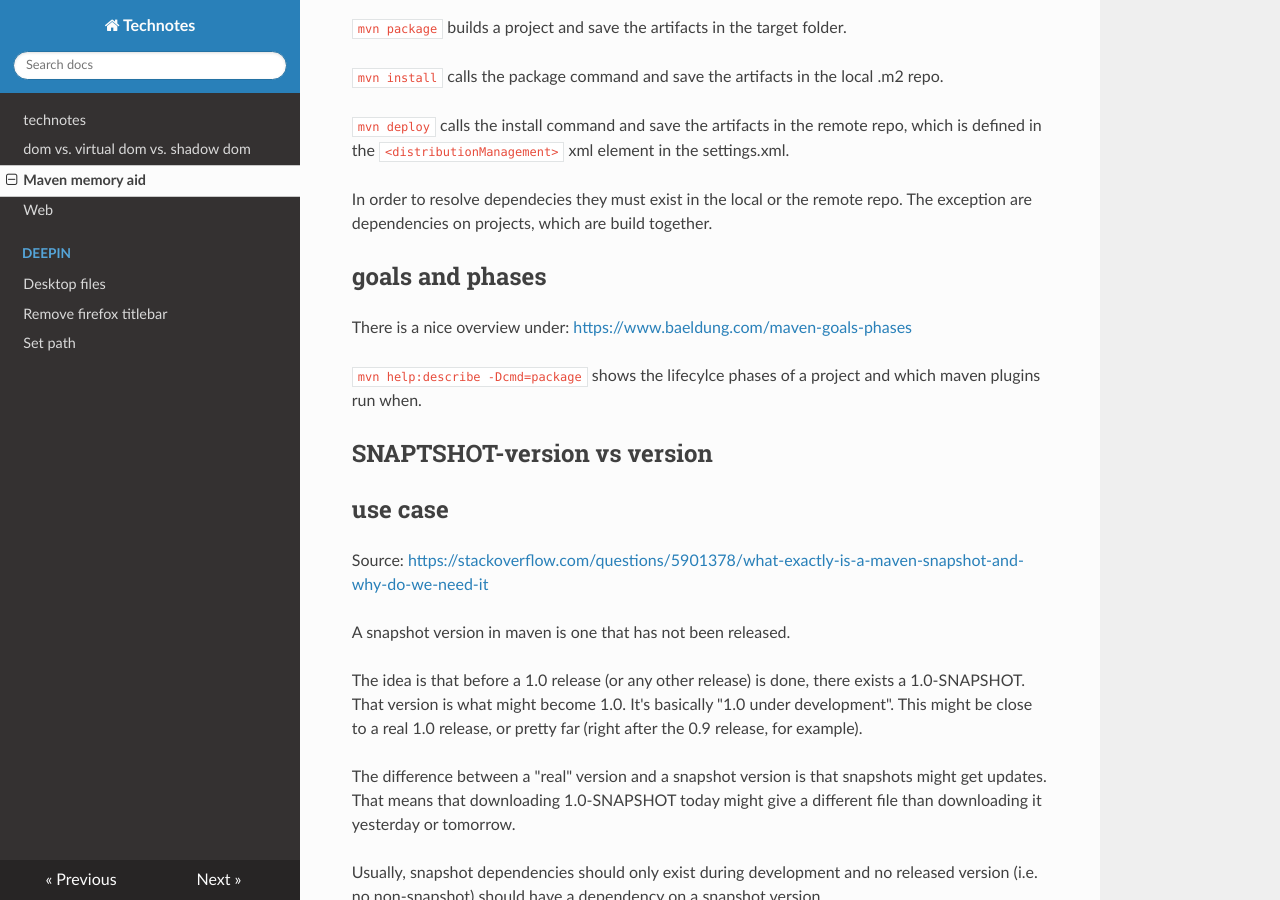
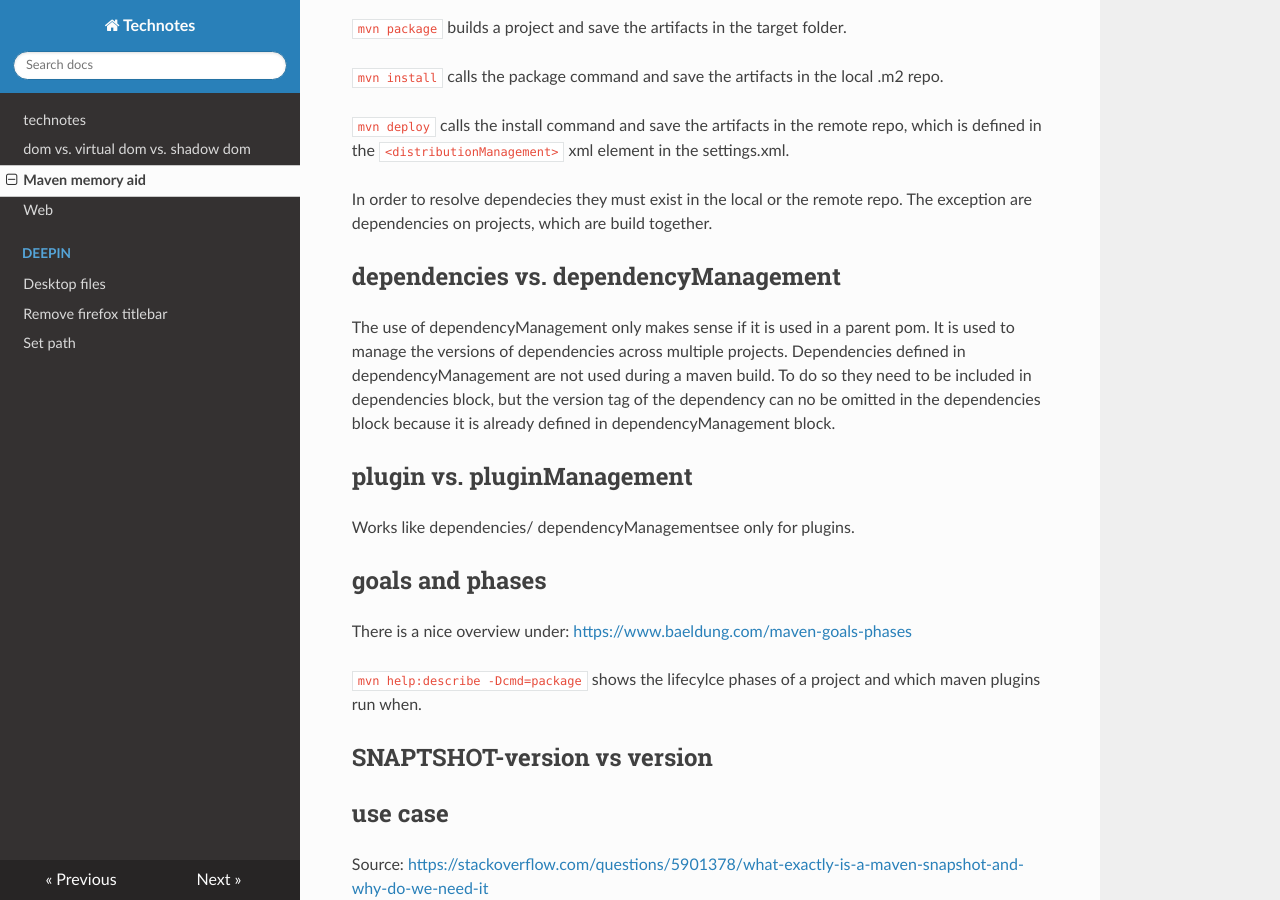
Before and after one commit to organicaudio/useful-code-snippets2, an MkDocs documentation site: the page built from docs/maven-memory-aid.md, in a window 1280 px wide and 900 px high, scrolled down 389 px. Built offline with MkDocs 1.6.1, drawn with Linux system fonts in a browser that asks for light colours; nearby versions of some CDN libraries.

Commit message:
add explanation of management tags

```diff
--- a/docs/maven-memory-aid.md
+++ b/docs/maven-memory-aid.md
@@ -19,6 +19,14 @@ The remote repository can be defined in the the ``~/settings.xml`` or in the ``p
 ``mvn deploy`` calls the install command and save the artifacts in the remote repo, which is defined in the ``<distributionManagement>`` xml element in the settings.xml.
 
 In order to resolve dependecies they must exist in the local or the remote repo. The exception are dependencies on projects, which are build together.
+
+## dependencies vs. dependencyManagement
+
+The use of dependencyManagement only makes sense if it is used in a parent pom. It is used to manage the versions of dependencies across multiple projects. Dependencies defined in dependencyManagement are not used during a maven build. To do so they need to be included in dependencies block, but the version tag of the dependency can no be omitted in the dependencies block because it is already defined in dependencyManagement block.
+
+## plugin vs. pluginManagement
+
+Works like dependencies/ dependencyManagementsee only for plugins.
 
 ## goals and phases
 There is a nice overview under: [https://www.baeldung.com/maven-goals-phases](https://www.baeldung.com/maven-goals-phases)
```
